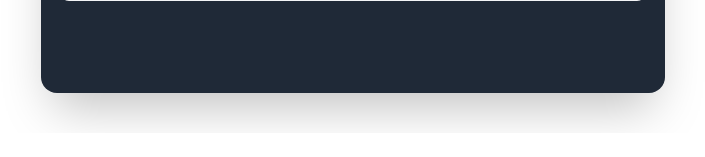
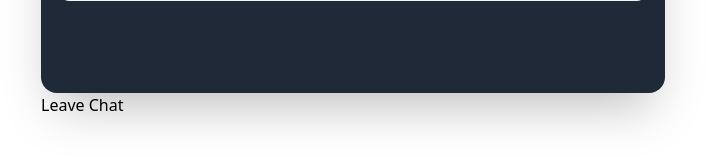
Before and after one commit to mathlover1998/online-chat, a Django app: a page that uses templates/rtchat/chat.html in a window 1280 px wide. Shown: the part 783-940 px from the top of the page, without its empty margins (287-992 px from the left). Before the commit the page ends 910 px from the top, so only its background shows below. Run offline with Django 5.2, Linux system fonts and the light colour scheme; a user stored in the database is signed in; tables that the repository leaves empty hold one stand-in row (values such as "Sample post"); grey boxes marked "Sample" are stand-in pictures; parts of the project's set-up code (start-up, migrations or seed data) failed here and were passed over; some libraries are stand-ins or nearby versions.

Commit message:
create leave chatgroup func

```diff
--- a/rtchats/models.py
+++ b/rtchats/models.py
@@ -24,3 +24,8 @@ class Message(models.Model):
 
     class Meta:
         ordering = ['-created']
+
+class UserChannel(models.Model):
+    member = models.ForeignKey(User, on_delete=models.CASCADE)
+    group = models.ForeignKey(ChatGroup, on_delete=models.CASCADE, null=True, blank=True)
+    channel = models.CharField(max_length=300)
--- a/rtchats/urls.py
+++ b/rtchats/urls.py
@@ -6,5 +6,6 @@ urlpatterns = [
     path('chat/<username>',get_or_create_chatroom,name='start-chat'),
     path('chat/room/<chatroom_name>',chat_view,name='chatroom'),
     path('chat/edit/<chatroom_name>',chatroom_edit_view,name='edit-chatroom'),
-    path('chat/delete/<chatroom_name>',chatroom_delete_view,name='chatroom-delete')
+    path('chat/delete/<chatroom_name>',chatroom_delete_view,name='chatroom-delete'),
+    path('chat/leave/<chatroom_name>',chatroom_leave_view,name='chatroom-leave')
 ]
--- a/rtchats/views.py
+++ b/rtchats/views.py
@@ -4,6 +4,8 @@ from django.http import Http404
 from django.contrib import messages
 from .models import *
 from django.contrib.auth.decorators import login_required
+from channels.layers import get_channel_layer
+from asgiref.sync import async_to_sync
 # Create your views here.
 @login_required
 def chat_view(request,chatroom_name ='public-chat'):
@@ -78,6 +80,7 @@ def chatroom_edit_view(request,chatroom_name):
     chat_group = get_object_or_404(ChatGroup,group_name=chatroom_name)
     if request.user != chat_group.admin:
         raise Http404()
+
     if request.method =='POST':
         chat_group.groupchat_name = request.POST.get('groupchat_name')
         chat_group.save()
@@ -85,6 +88,14 @@ def chatroom_edit_view(request,chatroom_name):
         for member_id in remove_members:
             member = User.objects.get(id = member_id)
             chat_group.members.remove(member)
+            channel_layer = get_channel_layer()
+            user_channels = UserChannel.objects.filter(member=member, group=chat_group)
+            for user_channel in user_channels:
+                        async_to_sync(channel_layer.group_discard)(
+                                    chatroom_name,
+                                    user_channel.channel
+                    )
+            user_channel.delete()
         return redirect('chatroom',chatroom_name)
 
     return render(request,'rtchat/chatroom_edit.html',{'chat_group':chat_group})
@@ -100,3 +111,16 @@ def chatroom_delete_view(request,chatroom_name):
         return redirect(reverse('home'))
 
     return render(request,'rtchat/chatroom_delete.html',{'chat_group':chat_group})
+
+@login_required
+def chatroom_leave_view(request,chatroom_name):
+    chat_group = get_object_or_404(ChatGroup,group_name=chatroom_name)
+    if request.user not in chat_group.members.all():
+        raise Http404()
+    if chat_group.admin == request.user:
+        chat_group.admin = chat_group.members.exclude(id=request.user.id).first()
+    chat_group.members.remove(request.user)
+    if chat_group.members.count() == 1:
+        chat_group.delete()
+    messages.success(request,'You left the Chat')
+    return redirect(reverse('home'))
--- a/templates/rtchat/chat.html
+++ b/templates/rtchat/chat.html
@@ -61,6 +61,12 @@
             </div>
         </div>
     </div>
+    {% if chat_group.members.exists %}
+    <a href="{% url 'chatroom-leave' chat_group.group_name %}">
+    Leave Chat
+    </a>
+
+    {% endif %}
 </wrapper>
 {% endblock content %}
 {% block javascript %}
```
Also changed, not shown: rtchats/consumers.py (+9 -0 lines), rtchats/migrations/0005_alter_chatgroup_group_name_userchannel.py (added).
